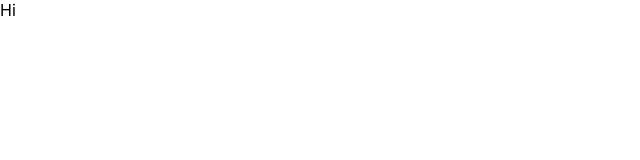
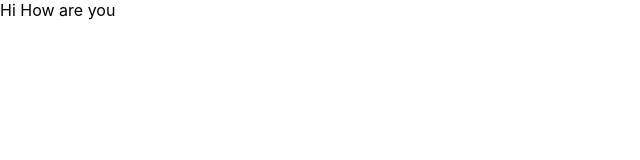
Before and after one commit to pavan5yerra/userportfolio, a React (Create React App) app: page / in a window 1280 px wide. Shown: the top 160 px of the page, without its empty margins (0-640 px from the left). Built offline with nearby package versions, Linux system fonts and the light colour scheme.

Commit message:
commit on dev

```diff
--- a/src/App.js
+++ b/src/App.js
@@ -4,7 +4,7 @@ import './App.css';
 
 const App = () => {
   return (
-    <div>Hi </div>
+    <div>Hi How are you</div>
   )
 }
 export default App;
```
